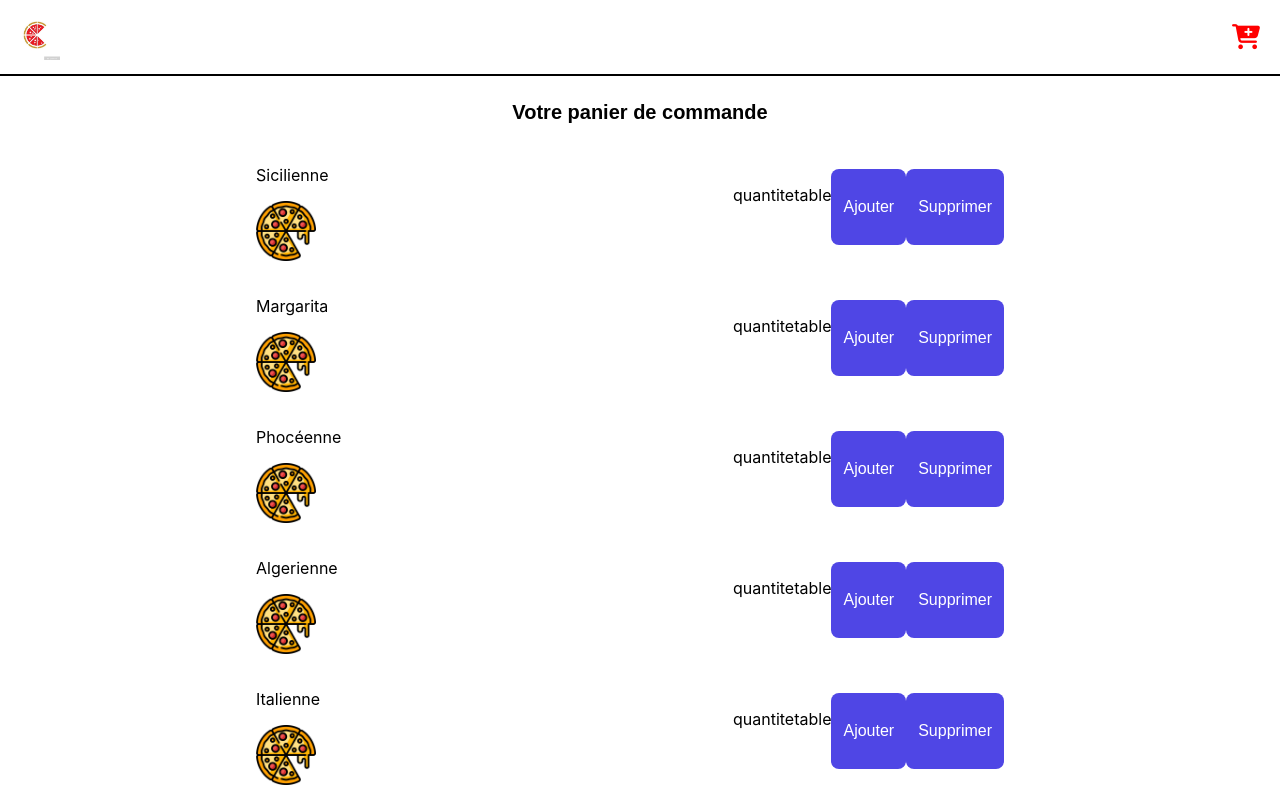
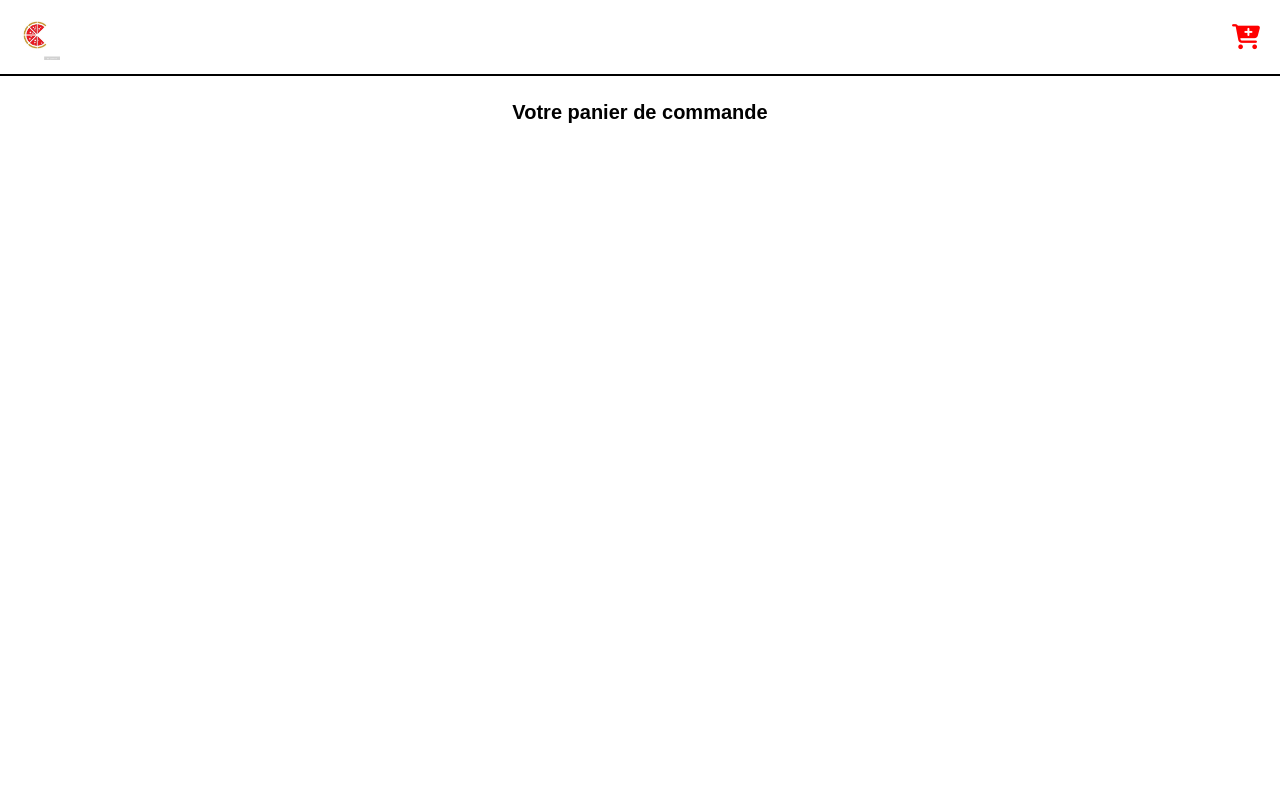
Before and after one commit to mokrani-islam/Application-de-prise-de-commande-par-QR-code, a React (Create React App) app in the folder delivroo/: page /panier in a window 1280 px wide. Shown: the top 800 px of the page. Built offline with nearby package versions, Linux system fonts and the light colour scheme.

Commit message:
Panier-vesrion-1

```diff
--- a/delivroo/src/App.js
+++ b/delivroo/src/App.js
@@ -5,7 +5,6 @@ import { useState } from 'react'
 import AppRoutes from  './Route/AppRoutes.js'
 import { Routes, Route } from 'react-router-dom';
 import { BrowserRouter } from 'react-router-dom';
-
 
 function App() {
   const [nombreProduits, setNombreProduits] = useState(0); // État pour le nombre de produits
@@ -17,6 +16,7 @@ function App() {
 
 
       return (
+
         <BrowserRouter>
           <AppRoutes />
         </BrowserRouter>
--- a/delivroo/src/Composent/Cards.js
+++ b/delivroo/src/Composent/Cards.js
@@ -6,20 +6,22 @@ import "slick-carousel/slick/slick.css";
 import "slick-carousel/slick/slick-theme.css";
 import Slider from "react-slick";
 import data from "../Data/data.js"
+import { useContext } from 'react'
+import { PanierContext  } from './PanierContext.js'
 
 function Cards({ updateNumberOfProducts }) {
-  const [panier, setPanier] = useState([]);
+  const { panier,setPanier} = useContext(PanierContext);
   const [nombreProduits, setNombreProduits] = useState(0);
 
   const ajouterAuPanier = (nom, photo) => {
-    const produitExistant = panier.find((item) => item.nom === nom);
+  const produitExistant = panier.find((item) => item.nom === nom);
 
-    if (produitExistant) {
+  if (produitExistant) {
       const nouveauPanier = panier.map((item) =>
         item.nom === nom ? { ...item, nombreAjouts: item.nombreAjouts + 1 } : item
       );
       setPanier(nouveauPanier);
-    } else {
+  } else {
       setPanier([...panier, { nom, photo, nombreAjouts: 1 }]);
       setNombreProduits(nombreProduits + 1);
       updateNumberOfProducts(nombreProduits + 1); // Mettre à jour le nombre de produits dans le Menu
@@ -38,7 +40,7 @@ function Cards({ updateNumberOfProducts }) {
     <div className="custom-container">
       <div className="custom-margin-top">
         {/* <Slider {...settings}> */}
-          {data.map((d) => (
+          {data.slice(0, -1).map((d) => (
             <div key={d.name} className="custom-card">
               <div className="header">
                 <img src={Pizza} alt="" className="pizza-image" />
--- a/delivroo/src/Composent/Menu.js
+++ b/delivroo/src/Composent/Menu.js
@@ -4,6 +4,7 @@ import "../Styles/Menu.css"
 import Logo from "../assets/Logo.jpg";
 
 function Menu({ nombreProduits }) {
+    const panierData = { momo:'1'};
     return (
         <div className="menu">
             <div className="logo">
@@ -13,7 +14,7 @@ function Menu({ nombreProduits }) {
             </div>
             <div className="texte">
                 {/*<h1 >Menu du Restaurant</h1>*/}
-                <Link to="/panier"> {/* Redirige vers le composant associé à l'URL /panier */}
+                <Link to={{ pathname: "/panier", state: { panierData } }}> {/* Redirige vers le composant associé à l'URL /panier */}
                     <i className="fa-solid fa-cart-plus" style={{ color: "red", paddingRight: "10px", fontSize: "25px" }}>{nombreProduits}</i>
                 </Link>
             </div>
--- a/delivroo/src/Composent/Panier.js
+++ b/delivroo/src/Composent/Panier.js
@@ -2,28 +2,61 @@ import Menu from  './Menu.js';
 import  '../Styles/Panier.css';
 import data from "../Data/data.js"
 import Pizza from "../assets/Pizza.png"
+import { useContext } from 'react'
+import { PanierContext  } from './PanierContext.js'
 
 function Panier() {
+
+    const { panier, setPanier } = useContext(PanierContext);
+
+    const rajouterProduit = (nomProduit) => {
+        const nouveauPanier = [...panier];
+        const indexProduit = nouveauPanier.findIndex(element => element.nom === nomProduit);
+
+        if (indexProduit !== -1) {
+
+            nouveauPanier[indexProduit].nombreAjouts++;
+        } else {
+
+            nouveauPanier.push({ nom: nomProduit, nombreAjouts: 1 });
+        }
+
+        setPanier(nouveauPanier);
+    };
+
+    const diminuerProduit = (nomProduit) => {
+        const nouveauPanier = [...panier];
+        const indexProduit = nouveauPanier.findIndex(element => element.nom === nomProduit);
+
+        if (indexProduit !== -1) {
+
+            nouveauPanier[indexProduit].nombreAjouts--;
+            if (nouveauPanier[indexProduit].nombreAjouts=== 0) {
+                nouveauPanier.splice(indexProduit, 1);
+            }
+
+            setPanier(nouveauPanier);
+        }
+    };
+
   return(
     <>
     <Menu />
-
     <div className='PanierParagraph' style={{textAlign:"center"} }>Votre panier de commande</div>
     <div className='Panier'>
-
-    {data.map((d) => (
-            <div key={d.name} className="customPanier">
+     {panier.map((element, index) => (
+            <div key={index} className="customPanier">
 
               <div className="headerPanier">
-              <p className="titlePanier">{d.name}</p>
+              <p className="titlePanier">{element.nom}</p>
                 <img src={Pizza} alt="" className="pizzaPanier" />
               </div>
               <div className="contentPanier">
 
-                <p>quantite</p>
-                <p>table</p>
-                <button className="custom-button" >Ajouter</button>
-                <button className="custom-button" >Supprimer</button>
+                <p style={{color:'green'}}>{element.nombreAjouts}</p>
+                <p style={{color:'red'}}>1</p>
+                <button className="custom-button" onClick={() => rajouterProduit(element.nom)}>Ajouter</button>
+                <button className="custom-button" onClick={() => diminuerProduit(element.nom)}>Supprimer</button>
               </div>
             </div>
           ))}
--- /dev/null
+++ b/delivroo/src/Composent/PanierContext.js
@@ -0,0 +1,24 @@
+import React, { createContext, useState, useContext } from 'react';
+import data from "../Data/data.js"
+export const PanierContext = createContext(); // Exportez le contexte lui-même
+
+export const PanierProvider = ({ children }) => {
+    const [panier, setPanier] = useState([]);
+
+    return (
+        <PanierContext.Provider value={{ panier, setPanier }}>
+            {children}
+        </PanierContext.Provider>
+    );
+};
+
+export const PanierNbContext = createContext();
+export const PanierNbProvider = ({ children }) => {
+    const [nombreProduits, setNombreProduits] = useState(0);
+
+    return (
+        <PanierContext.Provider value={{ nombreProduits, setNombreProduits }}>
+            {children}
+        </PanierContext.Provider>
+    );
+};
--- a/delivroo/src/Route/AppRoutes.js
+++ b/delivroo/src/Route/AppRoutes.js
@@ -5,10 +5,12 @@ import MainPage from '../Composent/MainPage.js';
 
 function AppRoutes() {
   return (
+
     <Routes>
       <Route path="/" element={<MainPage />} />
       <Route path="/panier" element={<Panier />}   />
     </Routes>
+
   );
 }
 
--- a/delivroo/src/index.js
+++ b/delivroo/src/index.js
@@ -3,11 +3,13 @@ import ReactDOM from 'react-dom/client';
 import './index.css';
 import App from './App';
 import reportWebVitals from './reportWebVitals';
-
+import {PanierProvider} from './Composent/PanierContext.js'
 const root = ReactDOM.createRoot(document.getElementById('root'));
 root.render(
   <React.StrictMode>
+    <PanierProvider>
     <App />
+    </PanierProvider>
   </React.StrictMode>
 );
 
```
